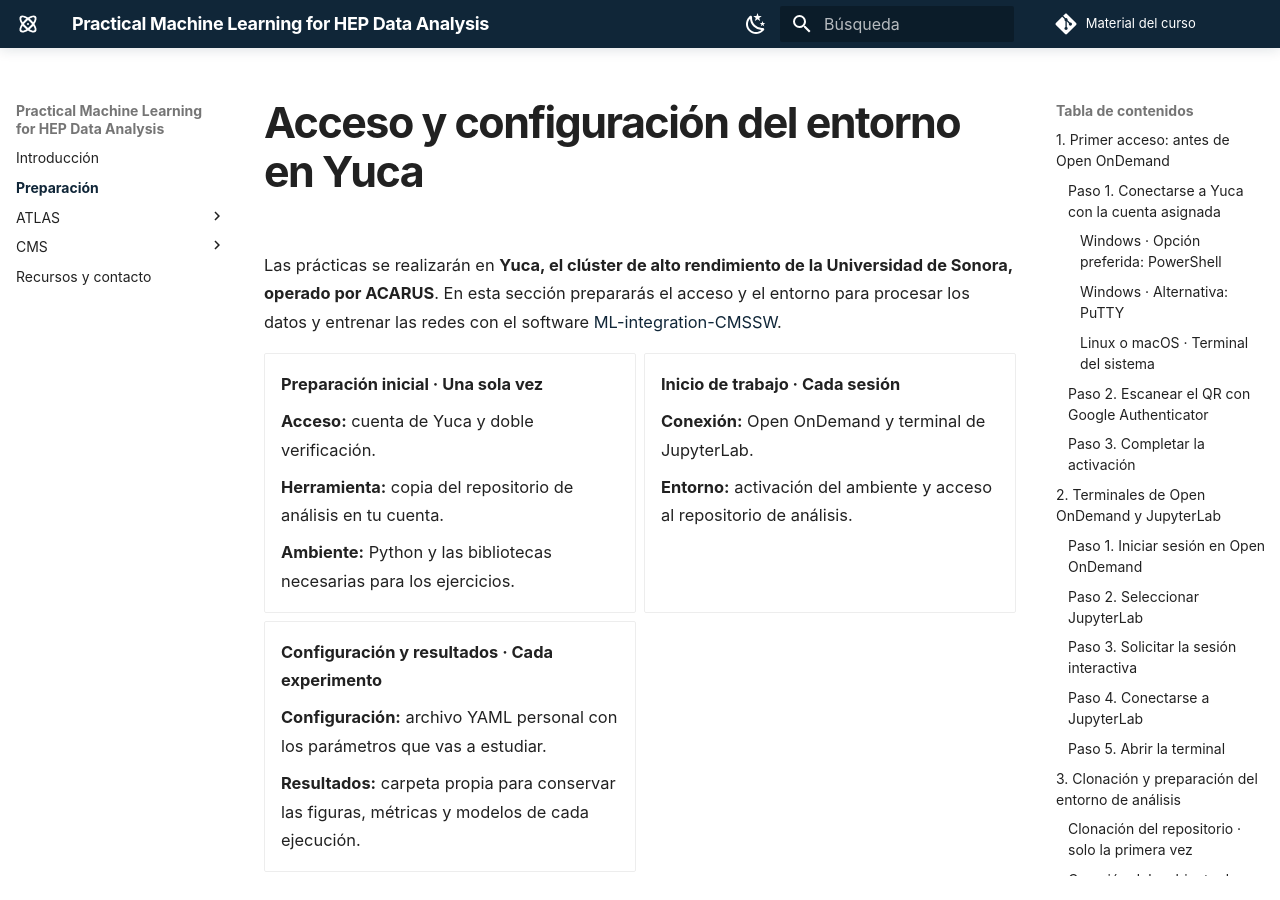
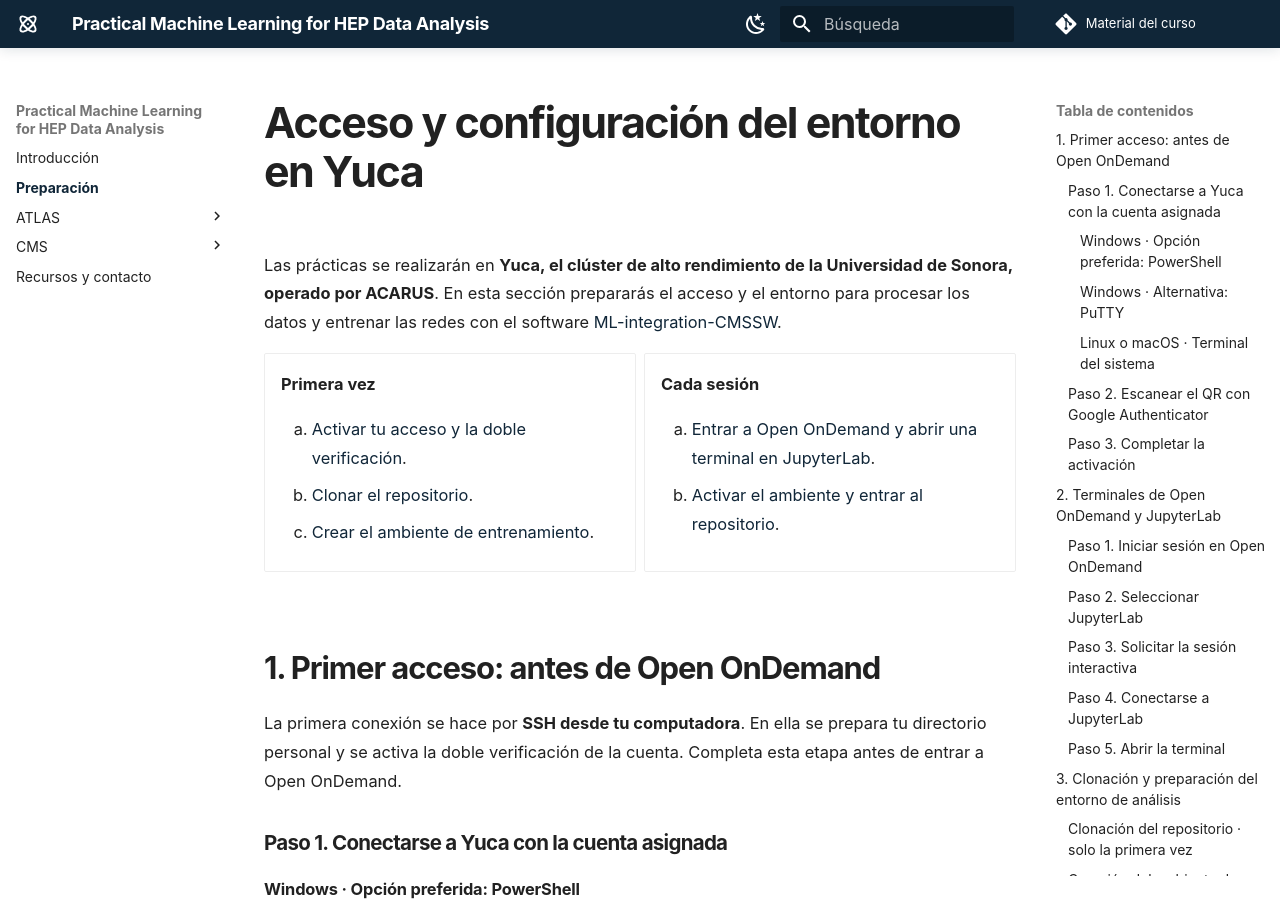
Before and after one commit to castaned/practical-ml-hep, an MkDocs documentation site: the page built from docs/preparacion.md, in a window 1280 px wide and 900 px high. Built offline with MkDocs 1.6.1 and Material for MkDocs 9.7.7, drawn with Linux system fonts in a browser that asks for light colours; comment, search, counter and statistics services are not loaded.

Commit message:
Simplify preparation overview into linked first-time and session actions

```diff
--- a/docs/preparacion.md
+++ b/docs/preparacion.md
@@ -4,25 +4,19 @@ Las prácticas se realizarán en **Yuca, el clúster de alto rendimiento de la U
 
 <div class="grid cards" markdown>
 
-- **Preparación inicial · Una sola vez**
+- **Primera vez**
 
-    **Acceso:** cuenta de Yuca y doble verificación.
+    1. [Activar tu acceso y la doble verificación](#1-primer-acceso-antes-de-open-ondemand).
 
-    **Herramienta:** copia del repositorio de análisis en tu cuenta.
+    2. [Clonar el repositorio](#clonar-repositorio).
 
-    **Ambiente:** Python y las bibliotecas necesarias para los ejercicios.
+    3. [Crear el ambiente de entrenamiento](#crear-ambiente).
 
-- **Inicio de trabajo · Cada sesión**
+- **Cada sesión**
 
-    **Conexión:** Open OnDemand y terminal de JupyterLab.
+    1. [Entrar a Open OnDemand y abrir una terminal en JupyterLab](#2-terminales-de-open-ondemand-y-jupyterlab).
 
-    **Entorno:** activación del ambiente y acceso al repositorio de análisis.
-
-- **Configuración y resultados · Cada experimento**
-
-    **Configuración:** archivo YAML personal con los parámetros que vas a estudiar.
-
-    **Resultados:** carpeta propia para conservar las figuras, métricas y modelos de cada ejecución.
+    2. [Activar el ambiente y entrar al repositorio](#4-inicio-de-una-sesion-de-trabajo).
 
 </div>
 
@@ -154,7 +148,7 @@ El repositorio principal [ML-integration-CMSSW](https://github.com/castaned/ML-i
 
 Para realizar una variación, copiar el YAML, editar los parámetros indicados y asignar una carpeta de salida nueva. Ejecutar después el comando correspondiente desde el repositorio principal. Los scripts de Python se conservan sin modificaciones durante los ejercicios.
 
-### Clonación del repositorio · solo la primera vez
+### Clonación del repositorio · solo la primera vez {#clonar-repositorio}
 
 Ejecuta estos comandos **una sola vez en tu cuenta de Yuca** para descargar la herramienta y preparar tus carpetas personales:
 
@@ -167,7 +161,7 @@ mkdir -p "$HOME/hep-workshop/configs" "$HOME/hep-workshop/logs"
 
 Si ya clonaste el repositorio, entra a esa carpeta y actualiza con `git pull --ff-only origin opendata_dev`; no necesitas otra copia.
 
-### Creación del ambiente de entrenamiento · solo la primera vez
+### Creación del ambiente de entrenamiento · solo la primera vez {#crear-ambiente}
 
 Para las GPU AMD MI210 de Yuca usamos el ambiente personal `ml-hep-gpu`. **Créalo e instala sus paquetes una sola vez en tu cuenta** con estos comandos:
 
```
